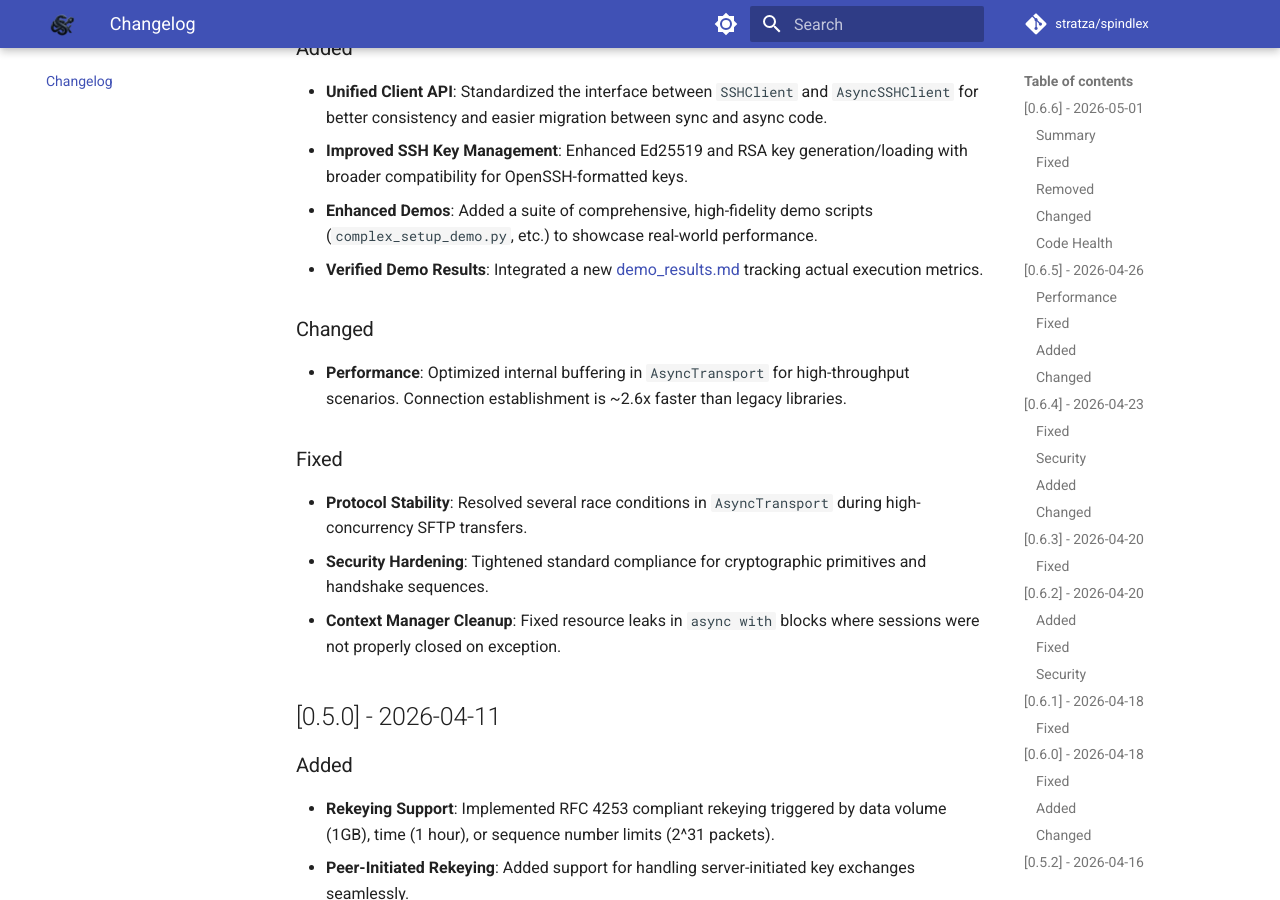
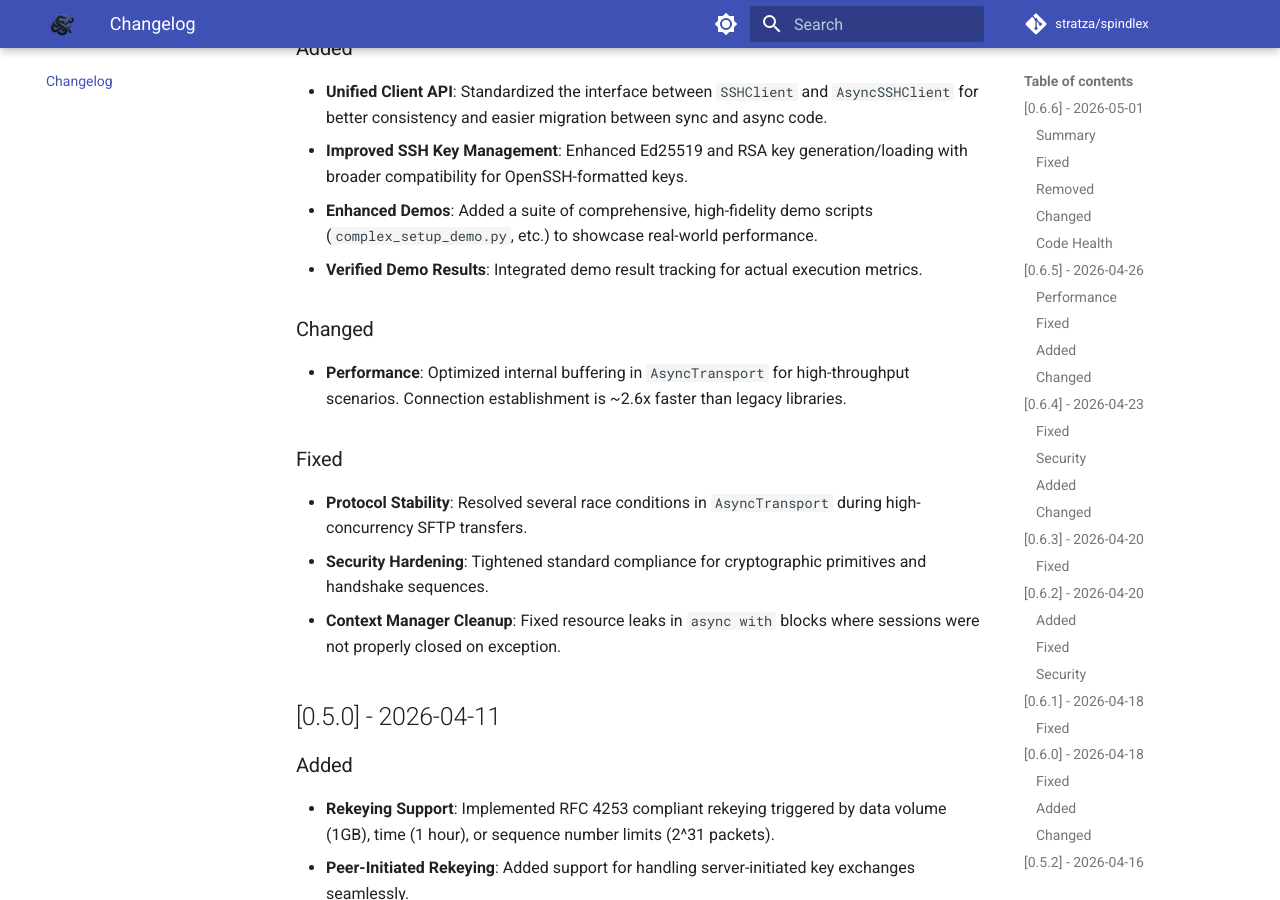
Before and after one commit to stratza/spindlex, an MkDocs documentation site: the page built from docs/changelog.md, in a window 1280 px wide and 900 px high, scrolled down 8351 px. Built offline with MkDocs 1.6.1 and Material for MkDocs 9.7.7, drawn with Linux system fonts in a browser that asks for light colours; comment, search, counter and statistics services are not loaded.

Commit message:
Fix broken demo_results.md link in changelog (strict mkdocs build)

```diff
--- a/docs/changelog.md
+++ b/docs/changelog.md
@@ -181,7 +181,7 @@ This release is a broad hardening pass across every layer of the library — SFT
 *   **Unified Client API**: Standardized the interface between `SSHClient` and `AsyncSSHClient` for better consistency and easier migration between sync and async code.
 *   **Improved SSH Key Management**: Enhanced Ed25519 and RSA key generation/loading with broader compatibility for OpenSSH-formatted keys.
 *   **Enhanced Demos**: Added a suite of comprehensive, high-fidelity demo scripts (`complex_setup_demo.py`, etc.) to showcase real-world performance.
-*   **Verified Demo Results**: Integrated a new [demo_results.md](demo_results.md) tracking actual execution metrics.
+*   **Verified Demo Results**: Integrated demo result tracking for actual execution metrics.
 
 ### Changed
 *   **Performance**: Optimized internal buffering in `AsyncTransport` for high-throughput scenarios. Connection establishment is ~2.6x faster than legacy libraries.
```
